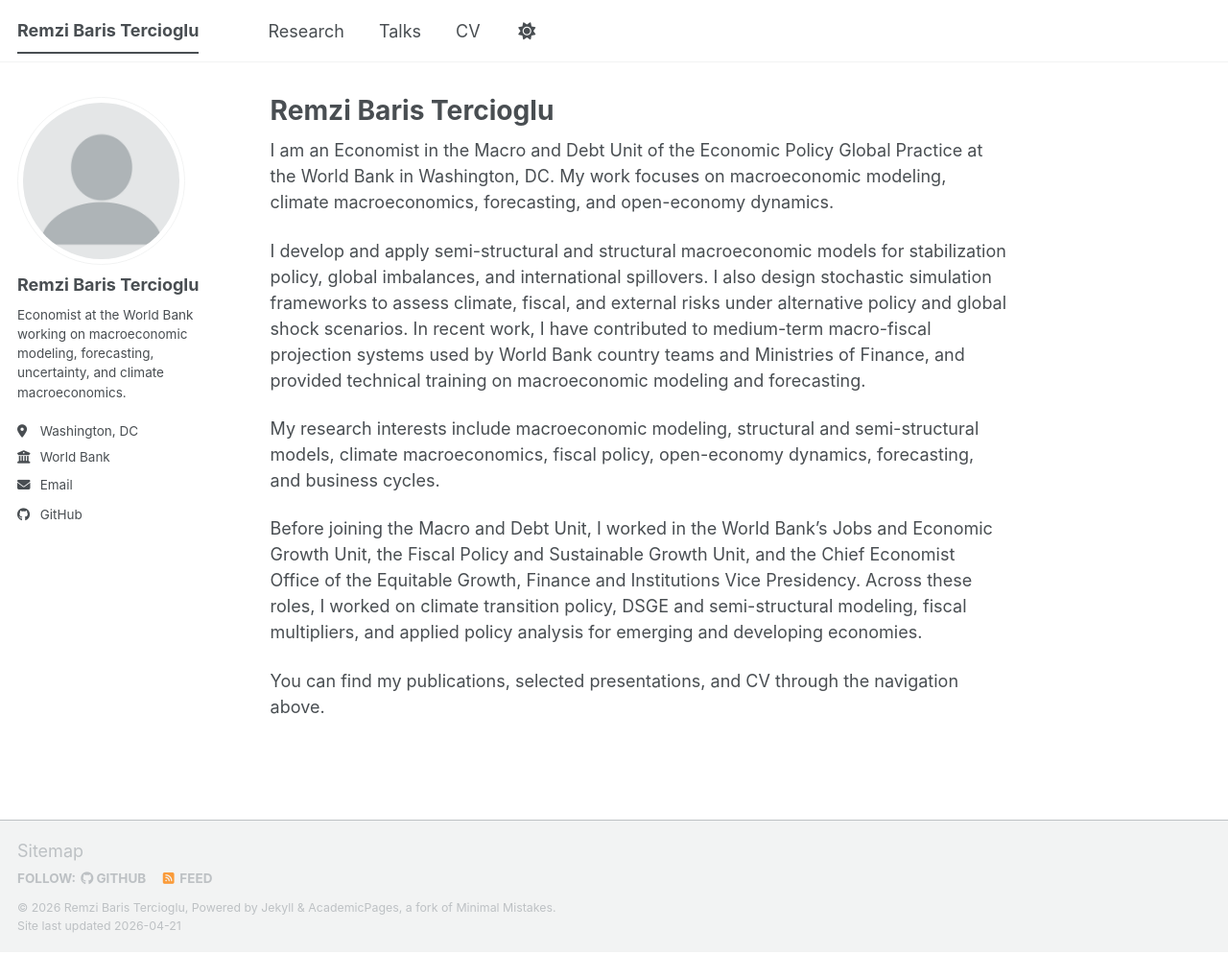
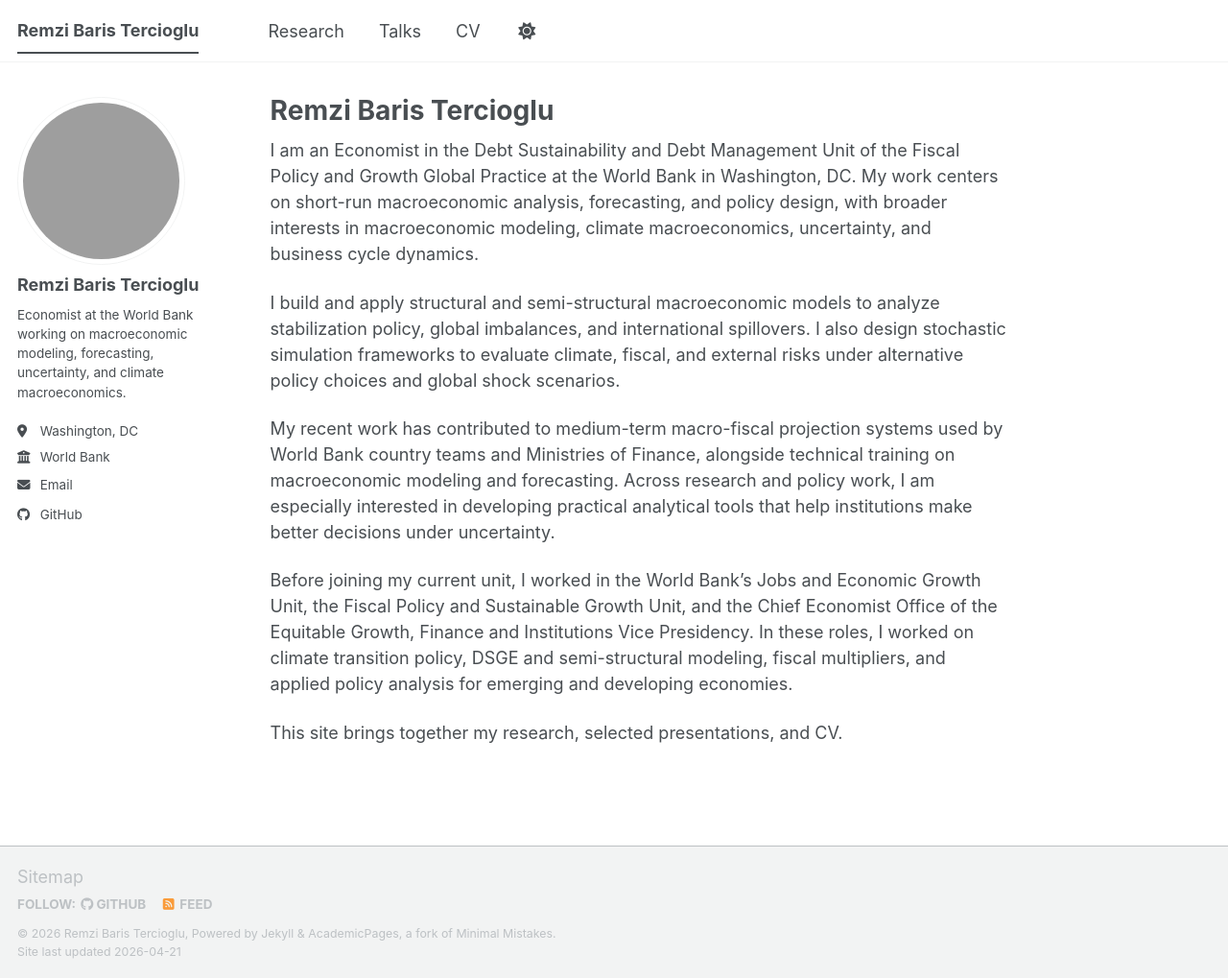
Before and after one commit to baristercioglu/baristercioglu.github.io, a Jekyll site: the page built from _pages/about.md, in a window 1280 px wide and 1019 px high. Shown: the whole window at 96% size. Built offline with Jekyll 4.4.1, drawn with Linux system fonts in a browser that asks for light colours; a script bundle is joined from its source files by our own code; library files that are not in the unit come from our copies; grey boxes are pictures that could not be loaded.

Commit message:
about and photo

```diff
--- a/_config.yml
+++ b/_config.yml
@@ -11,7 +11,7 @@ repository               : "baristercioglu/baristercioglu.github.io"
 
 # Site Author
 author:
-  avatar                 : "profile.png"
+  avatar                 : "https://github.com/baristercioglu.png"
   name                   : "Remzi Baris Tercioglu"
   pronouns               :
   bio                    : "Economist at the World Bank working on macroeconomic modeling, forecasting, uncertainty, and climate macroeconomics."
--- a/_pages/about.md
+++ b/_pages/about.md
@@ -7,12 +7,12 @@ redirect_from:
   - /about.html
 ---
 
-I am an Economist in the Macro and Debt Unit of the Economic Policy Global Practice at the World Bank in Washington, DC. My work focuses on macroeconomic modeling, climate macroeconomics, forecasting, and open-economy dynamics.
+I am an Economist in the Debt Sustainability and Debt Management Unit of the Fiscal Policy and Growth Global Practice at the World Bank in Washington, DC. My work centers on short-run macroeconomic analysis, forecasting, and policy design, with broader interests in macroeconomic modeling, climate macroeconomics, uncertainty, and business cycle dynamics.
 
-I develop and apply semi-structural and structural macroeconomic models for stabilization policy, global imbalances, and international spillovers. I also design stochastic simulation frameworks to assess climate, fiscal, and external risks under alternative policy and global shock scenarios. In recent work, I have contributed to medium-term macro-fiscal projection systems used by World Bank country teams and Ministries of Finance, and provided technical training on macroeconomic modeling and forecasting.
+I build and apply structural and semi-structural macroeconomic models to analyze stabilization policy, global imbalances, and international spillovers. I also design stochastic simulation frameworks to evaluate climate, fiscal, and external risks under alternative policy choices and global shock scenarios.
 
-My research interests include macroeconomic modeling, structural and semi-structural models, climate macroeconomics, fiscal policy, open-economy dynamics, forecasting, and business cycles.
+My recent work has contributed to medium-term macro-fiscal projection systems used by World Bank country teams and Ministries of Finance, alongside technical training on macroeconomic modeling and forecasting. Across research and policy work, I am especially interested in developing practical analytical tools that help institutions make better decisions under uncertainty.
 
-Before joining the Macro and Debt Unit, I worked in the World Bank's Jobs and Economic Growth Unit, the Fiscal Policy and Sustainable Growth Unit, and the Chief Economist Office of the Equitable Growth, Finance and Institutions Vice Presidency. Across these roles, I worked on climate transition policy, DSGE and semi-structural modeling, fiscal multipliers, and applied policy analysis for emerging and developing economies.
+Before joining my current unit, I worked in the World Bank's Jobs and Economic Growth Unit, the Fiscal Policy and Sustainable Growth Unit, and the Chief Economist Office of the Equitable Growth, Finance and Institutions Vice Presidency. In these roles, I worked on climate transition policy, DSGE and semi-structural modeling, fiscal multipliers, and applied policy analysis for emerging and developing economies.
 
-You can find my publications, selected presentations, and CV through the navigation above.
+This site brings together my research, selected presentations, and CV.
```
